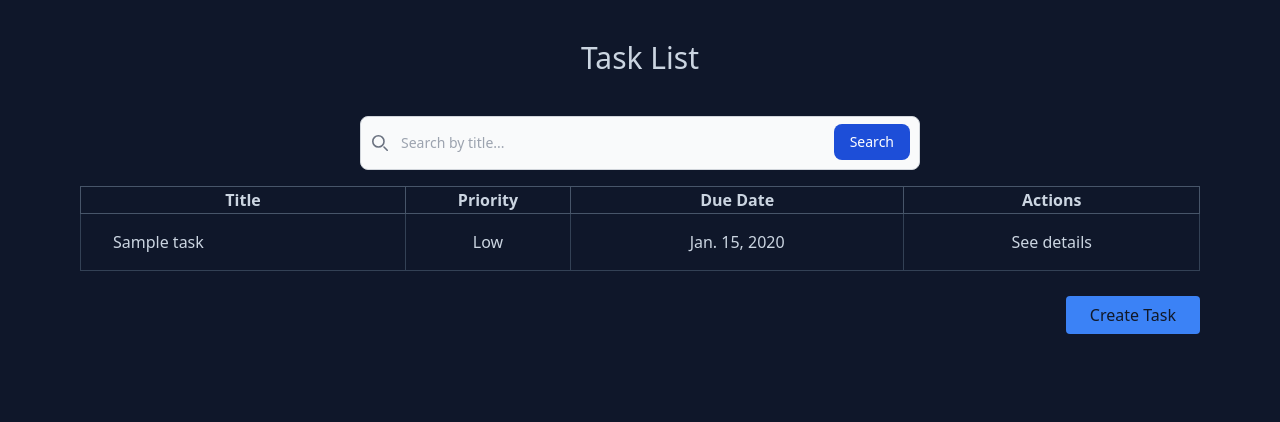
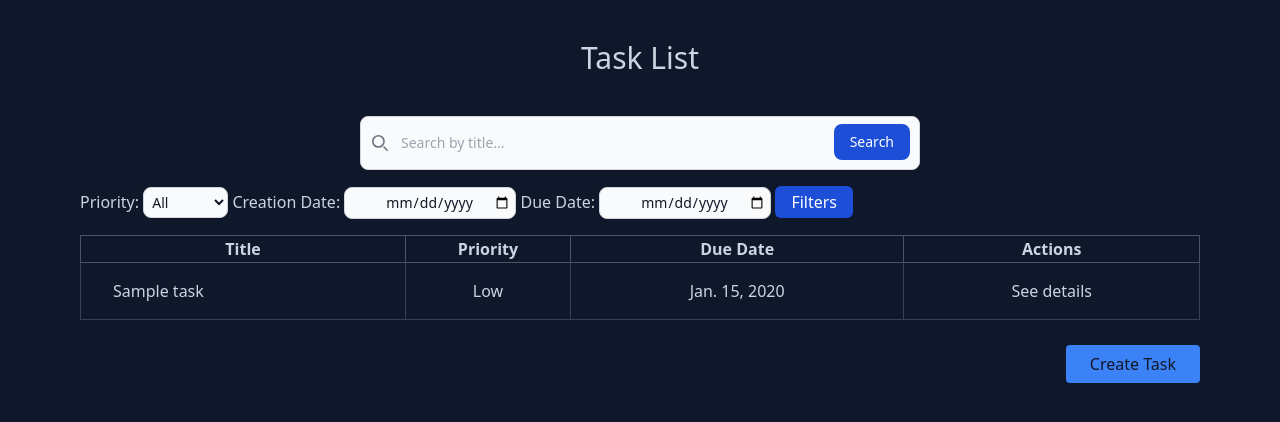
Before and after one commit to Jobayer98/task-management-django, a Django app: page /tasks/ in a window 1280 px wide. Shown: the top 422 px of the page. Run offline with Django 5.2, Linux system fonts and the light colour scheme; tables that the repository leaves empty hold one stand-in row (values such as "Sample post"); some libraries are stand-ins or nearby versions.

Commit message:
add filter functionalities

```diff
--- a/task_management/task/templates/task/task_list.html
+++ b/task_management/task/templates/task/task_list.html
@@ -2,7 +2,7 @@
 <div class="mx-20 mt-10">
   <h2 class="text-3xl font-lg text-center mb-10">Task List</h2>
   <div class="flex justify-center align-center mb-4">
-    <form class="basis-1/2">
+    <form method="get" class="basis-1/2">
       <label
         for="default-search"
         class="mb-2 text-sm font-medium text-gray-900 sr-only dark:text-white"
@@ -31,6 +31,7 @@
         <input
           type="search"
           id="default-search"
+          name="search"
           class="block w-full p-4 ps-10 text-sm text-gray-900 border border-gray-300 rounded-lg bg-gray-50 focus:ring-blue-500 focus:border-blue-500 dark:bg-gray-700 dark:border-gray-600 dark:placeholder-gray-400 dark:text-white dark:focus:ring-blue-500 dark:focus:border-blue-500"
           placeholder="Search by title..."
           required
@@ -44,6 +45,44 @@
       </div>
     </form>
   </div>
+
+  <!-- Filter Form -->
+  <form method="get" class="mb-4">
+    <!-- Priority Filter -->
+    <label for="priority">Priority:</label>
+    <select
+      name="priority"
+      id="priority"
+      class="bg-gray-50 border border-gray-300 text-gray-900 text-sm rounded-lg focus:ring-blue-500 focus:border-blue-500 p-1 dark:bg-gray-700 dark:border-gray-600 dark:placeholder-gray-400 dark:text-white dark:focus:ring-blue-500 dark:focus:border-blue-500"
+    >
+      <option value="">All</option>
+      <option value="high">High</option>
+      <option value="medium">Medium</option>
+      <option value="low">Low</option>
+    </select>
+
+    <!-- Creation Date Filter -->
+    <label for="created_at">Creation Date:</label>
+    <input
+      type="date"
+      name="created_at"
+      id="created_at"
+      class="bg-gray-50 border border-gray-300 text-gray-900 text-sm rounded-lg ps-10 p-1 dark:bg-gray-700 dark:border-gray-600 dark:placeholder-gray-400 dark:text-white"
+    />
+
+    <!-- Due Date Filter -->
+    <label for="due_date">Due Date:</label>
+    <input
+      type="date"
+      name="due_date"
+      id="due_date"
+      class="bg-gray-50 border border-gray-300 text-gray-900 text-sm rounded-lg ps-10 p-1 dark:bg-gray-700 dark:border-gray-600 dark:placeholder-gray-400 dark:text-white"
+    />
+
+    <button type="submit" class="bg-blue-700 text-white py-1 px-4 rounded-md">
+      Filters
+    </button>
+  </form>
 
   <table class="table-auto border-collapse border border-slate-500 container">
     <thead>
--- a/task_management/task/views.py
+++ b/task_management/task/views.py
@@ -37,7 +37,29 @@ class TaskListView(ListView):
     context_object_name = 'tasks'
 
     def get_queryset(self):
-        return Task.objects.all()
+        queryset = Task.objects.all()
+
+        # Handle search query
+        search_query = self.request.GET.get('search', '')
+        if search_query:
+            queryset = queryset.filter(title__icontains=search_query)
+
+         # Filter by priority
+        priority_filter = self.request.GET.get('priority', '')
+        if priority_filter:
+            queryset = queryset.filter(priority=priority_filter)
+
+        # Filter by creation date
+        created_at_filter = self.request.GET.get('created_at', '')
+        if created_at_filter:
+            queryset = queryset.filter(created_at=created_at_filter)
+
+        # Filter by due date
+        due_date_filter = self.request.GET.get('due_date', '')
+        if due_date_filter:
+            queryset = queryset.filter(due_date=due_date_filter)
+
+        return queryset
 
 class TaskDetailView(DetailView):
     model = Task
--- a/task_management/templates/base.html
+++ b/task_management/templates/base.html
@@ -1,13 +1,13 @@
 <!DOCTYPE html>
 <html lang="en">
-<head>
-    <meta charset="UTF-8">
-    <meta name="viewport" content="width=device-width, initial-scale=1.0">
+  <head>
+    <meta charset="UTF-8" />
+    <meta name="viewport" content="width=device-width, initial-scale=1.0" />
     <title>Task Management</title>
     <script src="https://cdn.tailwindcss.com"></script>
-</head>
-<body class="bg-[#0f172a] text-slate-300">
-    {% block content %}
-    {%endblock %}
-</body>
+    <script src="https://cdnjs.cloudflare.com/ajax/libs/flowbite/2.2.1/datepicker.min.js"></script>
+  </head>
+  <body class="bg-[#0f172a] text-slate-300">
+    {% block content %} {%endblock %}
+  </body>
 </html>
```
